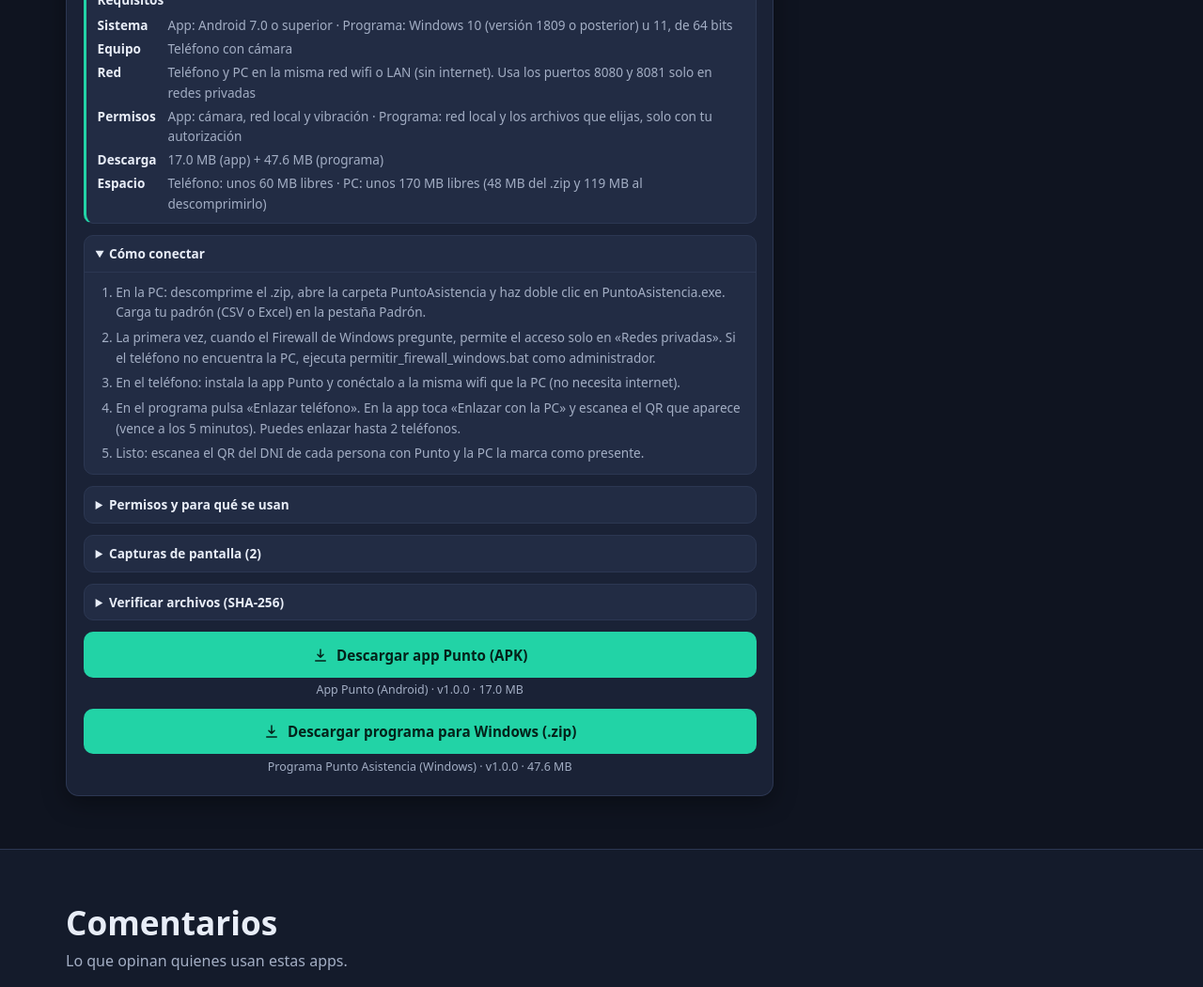
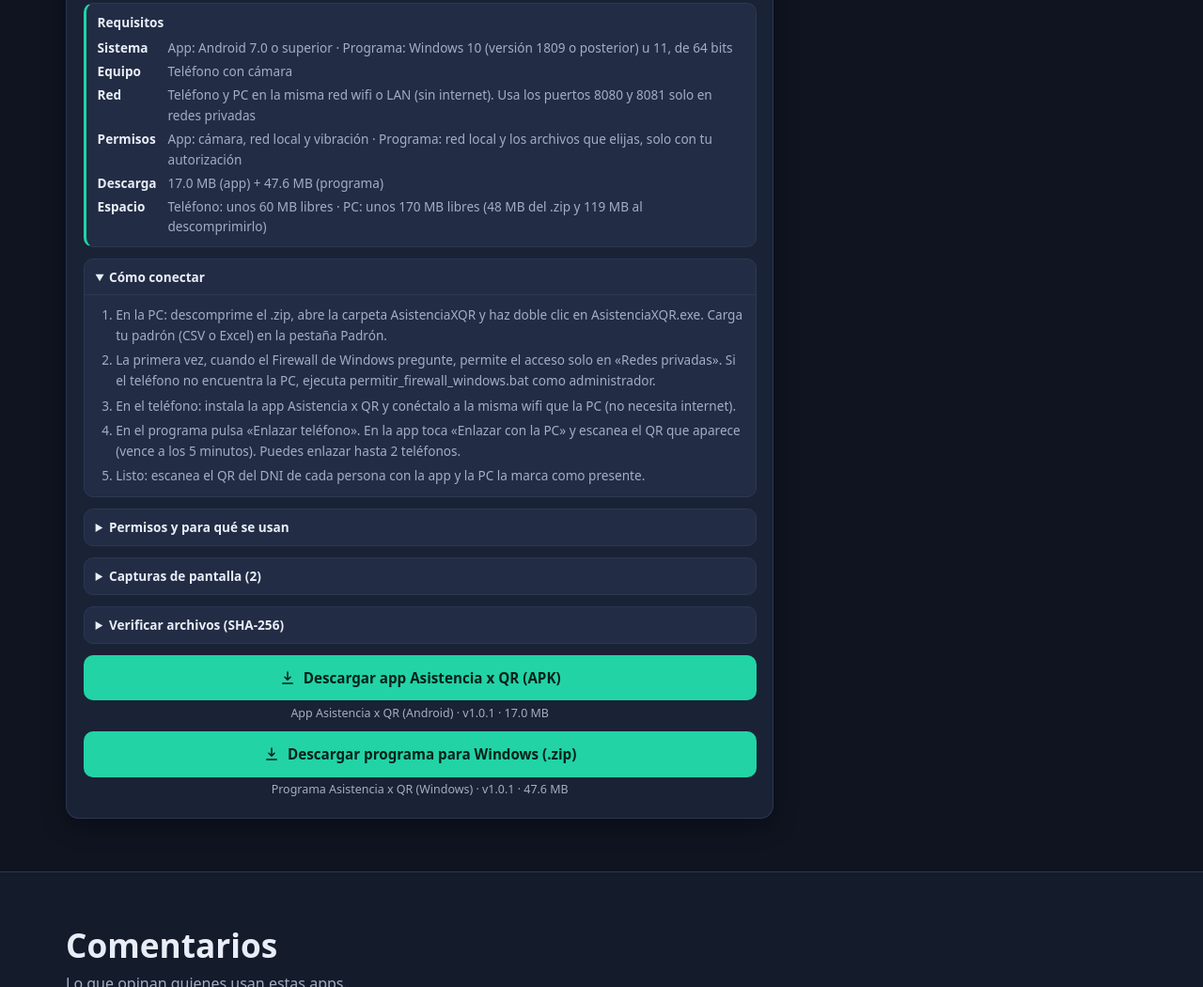
Before and after one commit to bigwork-create/bigwork-create.github.io, a plain HTML site: page index.html in a window 1280 px wide. Shown: the part 5180-6230 px from the top of the page at 94% size. Drawn offline with Linux system fonts and the light colour scheme; no server answers.

Commit message:
Asistencia x QR 1.0.1 (antes Punto Asistencia): nuevo nombre en la tarjeta App + Programa, id asistencia-x-qr (alias punto-asistencia), descargas 1.0.1, contadores combinados; privacidad, términos, licencias y README

```diff
--- a/data/apps.js
+++ b/data/apps.js
@@ -251,19 +251,20 @@
   /* App + Programa: la app Android y el programa de Windows se necesitan juntos */
   appPrograma: [
     {
-      id: "punto-asistencia",
-      nombre: "Punto Asistencia",
-      descripcion: "Toma asistencia con el teléfono y regístrala en tu computadora. La app Punto escanea el QR del DNI y lo envía por tu wifi al programa de Windows, que marca a la persona en el padrón al instante y guarda el historial por fecha. Hasta 2 teléfonos por PC, sin internet.",
+      id: "asistencia-x-qr",
+      idsAnteriores: ["punto-asistencia"], // enlace viejo …/#punto-asistencia
+      nombre: "Asistencia x QR",
+      descripcion: "Antes Punto Asistencia. Toma asistencia con el teléfono y regístrala en tu computadora. La app Asistencia x QR escanea el QR del DNI y lo envía por tu wifi al programa de Windows, que marca a la persona en el padrón al instante y guarda el historial por fecha. Hasta 2 teléfonos por PC, sin internet.",
       categoria: "Gestión",
-      version: "1.0.0",
+      version: "1.0.1",
       plataformas: ["Android", "Windows"],
-      aviso: "La app Punto va en el teléfono y el programa Punto Asistencia (PC) en la computadora, conectados a la misma red wifi. Solo con una de las dos no funciona.",
+      aviso: "La app Asistencia x QR va en el teléfono y el programa Asistencia x QR (PC) en la computadora, conectados a la misma red wifi. Solo con una de las dos no funciona.",
       pasos: [
-        "En la PC: descomprime el .zip, abre la carpeta PuntoAsistencia y haz doble clic en PuntoAsistencia.exe. Carga tu padrón (CSV o Excel) en la pestaña Padrón.",
+        "En la PC: descomprime el .zip, abre la carpeta AsistenciaXQR y haz doble clic en AsistenciaXQR.exe. Carga tu padrón (CSV o Excel) en la pestaña Padrón.",
         "La primera vez, cuando el Firewall de Windows pregunte, permite el acceso solo en «Redes privadas». Si el teléfono no encuentra la PC, ejecuta permitir_firewall_windows.bat como administrador.",
-        "En el teléfono: instala la app Punto y conéctalo a la misma wifi que la PC (no necesita internet).",
+        "En el teléfono: instala la app Asistencia x QR y conéctalo a la misma wifi que la PC (no necesita internet).",
         "En el programa pulsa «Enlazar teléfono». En la app toca «Enlazar con la PC» y escanea el QR que aparece (vence a los 5 minutos). Puedes enlazar hasta 2 teléfonos.",
-        "Listo: escanea el QR del DNI de cada persona con Punto y la PC la marca como presente."
+        "Listo: escanea el QR del DNI de cada persona con la app y la PC la marca como presente."
       ],
       requisitos: {
         sistema: "App: Android 7.0 o superior · Programa: Windows 10 (versión 1809 o posterior) u 11, de 64 bits",
@@ -281,26 +282,26 @@
       video: null,
       partes: [
         {
-          nombre: "App Punto (Android)",
-          version: "1.0.0",
-          archivo: "Punto-1.0.0.apk",
+          nombre: "App Asistencia x QR (Android)",
+          version: "1.0.1",
+          archivo: "AsistenciaXQR-1.0.1.apk",
           tamano: "17.0 MB",
-          descarga: "https://github.com/bigwork-create/bigwork-create.github.io/releases/download/punto-v1.0.0/Punto-1.0.0.apk",
-          textoBoton: "Descargar app Punto (APK)",
-          sha256: "cb2dc66f9cd69809d782e32ac0525749f7568f7591bccf685a4ea36a5e8e26b4"
+          descarga: "https://github.com/bigwork-create/bigwork-create.github.io/releases/download/asistenciaxqr-app-v1.0.1/AsistenciaXQR-1.0.1.apk",
+          textoBoton: "Descargar app Asistencia x QR (APK)",
+          sha256: "6a530e7567edfe1e271ff19440d7fe90a84bb27ec92dba72f93583ab2ea5de70"
         },
         {
-          nombre: "Programa Punto Asistencia (Windows)",
-          version: "1.0.0",
-          archivo: "PuntoAsistencia-1.0.0-windows.zip",
+          nombre: "Programa Asistencia x QR (Windows)",
+          version: "1.0.1",
+          archivo: "AsistenciaXQR-1.0.1-windows.zip",
           tamano: "47.6 MB",
-          descarga: "https://github.com/bigwork-create/punto-asistencia-pc/releases/download/v1.0.0/PuntoAsistencia-1.0.0-windows.zip",
+          descarga: "https://github.com/bigwork-create/punto-asistencia-pc/releases/download/v1.0.1/AsistenciaXQR-1.0.1-windows.zip",
           textoBoton: "Descargar programa para Windows (.zip)",
-          sha256: "d55fa4ab362d5c94e25464e5a2b28668455644ae18391df63dae58f3e07490bd"
+          sha256: "6ed6846e2a5b2b7189ef9d93b0a3609cc120bc216931334f840bf20fda952bfc"
         }
       ],
       releaseFuentes: [
-        { repo: "bigwork-create/bigwork-create.github.io", prefijos: ["punto-"] },
+        { repo: "bigwork-create/bigwork-create.github.io", prefijos: ["asistenciaxqr-", "punto-"] }, // incluye la versión antigua (app Punto)
         { repo: "bigwork-create/punto-asistencia-pc", prefijos: [""] }
       ],
       virustotal: null,
```
Also changed, not shown: licencias.html (+7 -6 lines), privacidad.html (+4 -4 lines), terminos.html (+1 -1 lines), README.md, assets/screens/punto-asistencia-enlace.webp.
